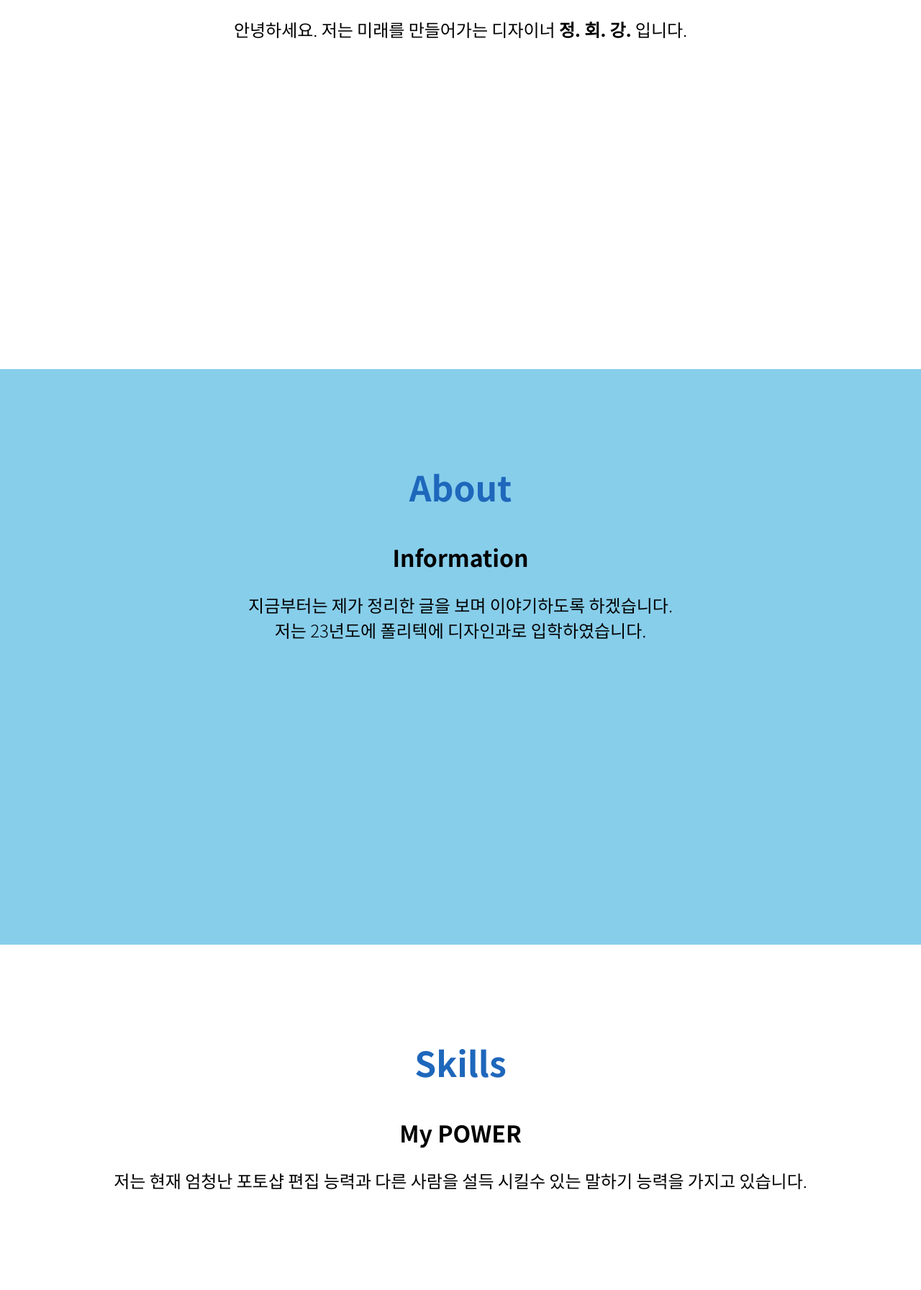
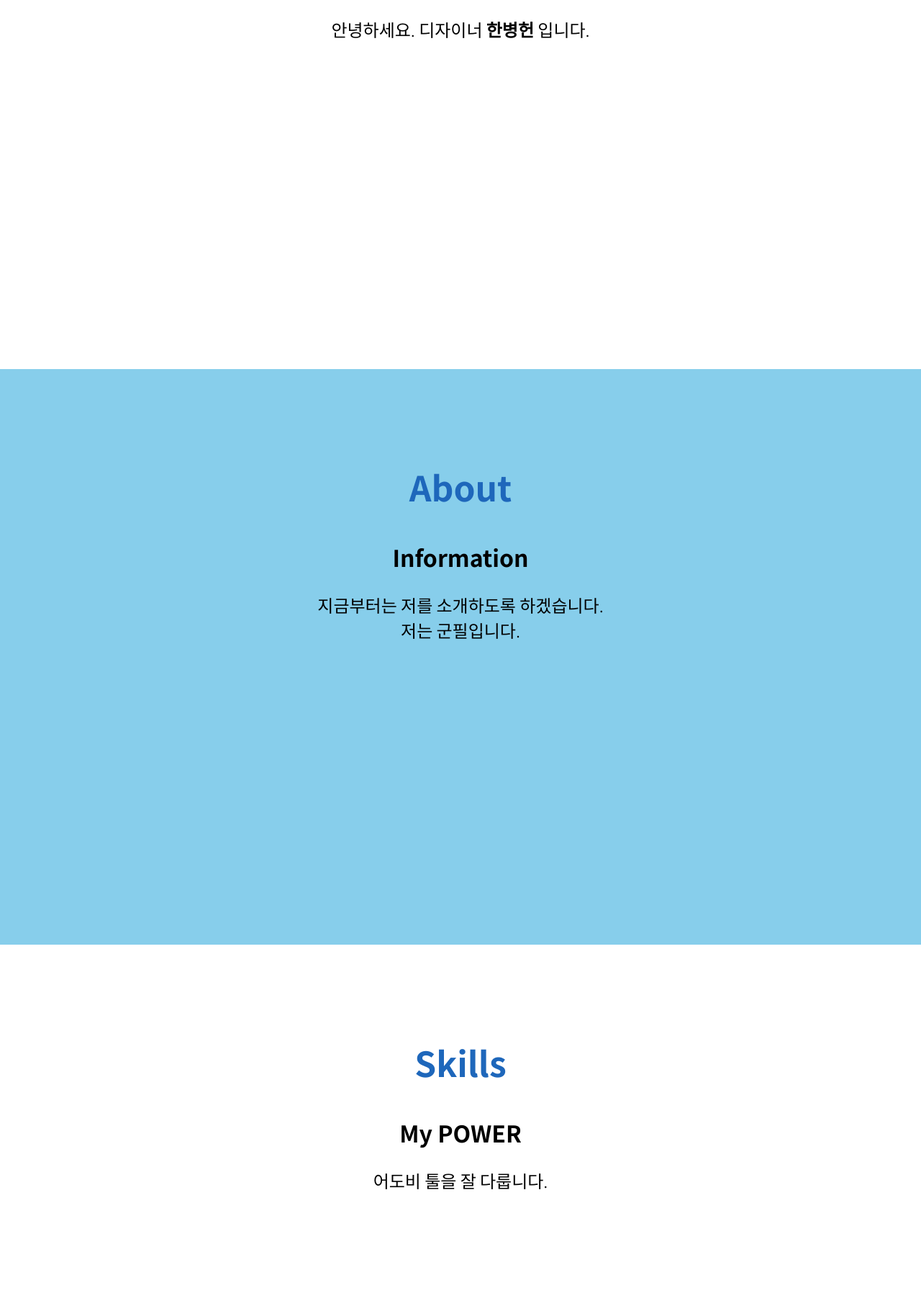
Before and after one commit to hanbyunghun/060606, a plain HTML site: page index.html in a window 1280 px wide. Shown: the part 287-2080 px from the top of the page at 72% size. Drawn offline with nearby package versions, Linux system fonts and the light colour scheme.

Commit message:
Update index.html

```diff
--- a/index.html
+++ b/index.html
@@ -27,37 +27,37 @@
         <div class="wrapper">
             <h1>Home</h1>
             <h2>WELCOME to the MungTeangE World</h2>
-            <h3>안녕하세요. 저는 미래를 만들어가는 디자이너 <b>정. 회. 강.</b> 입니다.</h3>
+            <h3>안녕하세요. 디자이너 <b> 한병헌</b> 입니다.</h3>
         </div>
     </section>
     <section id="about">
         <div class="wrapper">
             <h1>About</h1>
             <h2>Information</h2>
-            <h3>지금부터는 제가 정리한 글을 보며 이야기하도록 하겠습니다. <br>저는 23년도에 폴리텍에 디자인과로 입학하였습니다.</h3>
+            <h3>지금부터는 저를 소개하도록 하겠습니다. <br>저는 군필입니다.</h3>
         </div>
     </section>
     <section id="skills">
         <div class="wrapper">
             <h1>Skills</h1>
             <h2>My POWER</h2>
-            <h3>저는 현재 엄청난 포토샵 편집 능력과 다른 사람을 설득 시킬수 있는 말하기 능력을 가지고 있습니다.</h3>
+            <h3>어도비 툴을 잘 다룹니다.</h3>
         </div>
     </section>
     <section id="works">
         <div class="wrapper">
             <h1>Works</h1>
             <h2>Making Something</h2>
-            <h3>저의 작업물들이 올라오는 곳입니다.</h3>
+            <h3>저의 포폴이 업로드 되는 곳입니다.</h3>
         </div>
     </section>
     <section id="contact">
         <div class="wrapper">
             <h1>Contact</h1>
             <h2>My address</h2>
-            <h3>저에게 연락을 주시면 다른 사람과는 차별된 작품들을 만들어 드리겠습니다.
-                <br>저의 전화 번호입니다. 010-1234-5678
-                <br>저의 이메일 입니다. Osanuni@naaver.coom
+            <h3>저에게 연락을 주세요.
+                <br> 전번호입니다. 010-0000-1000
+                <br> 이메일 입니다. 강가naaver.coom
             </h3>
         </div>
     </section>
```
